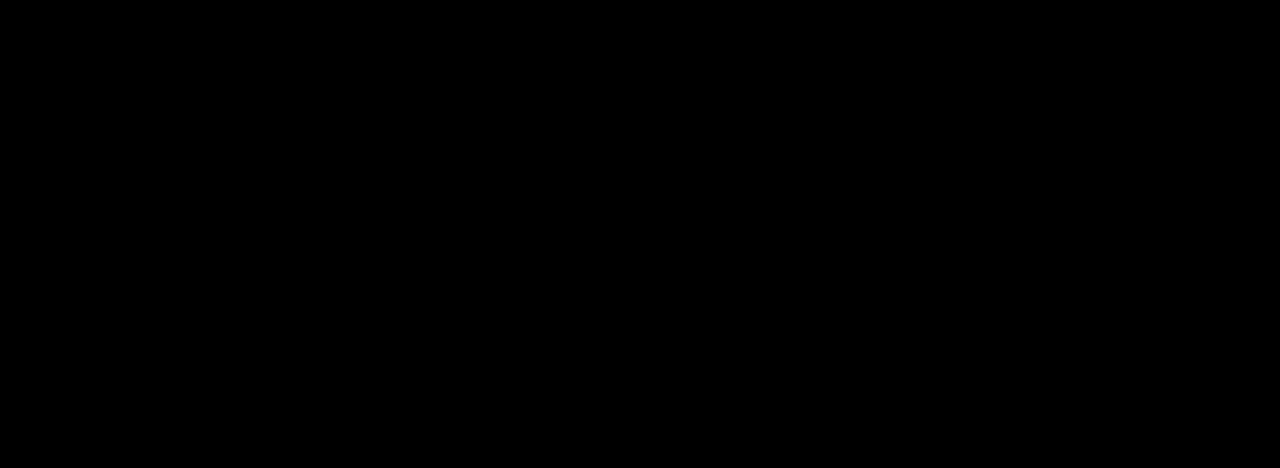
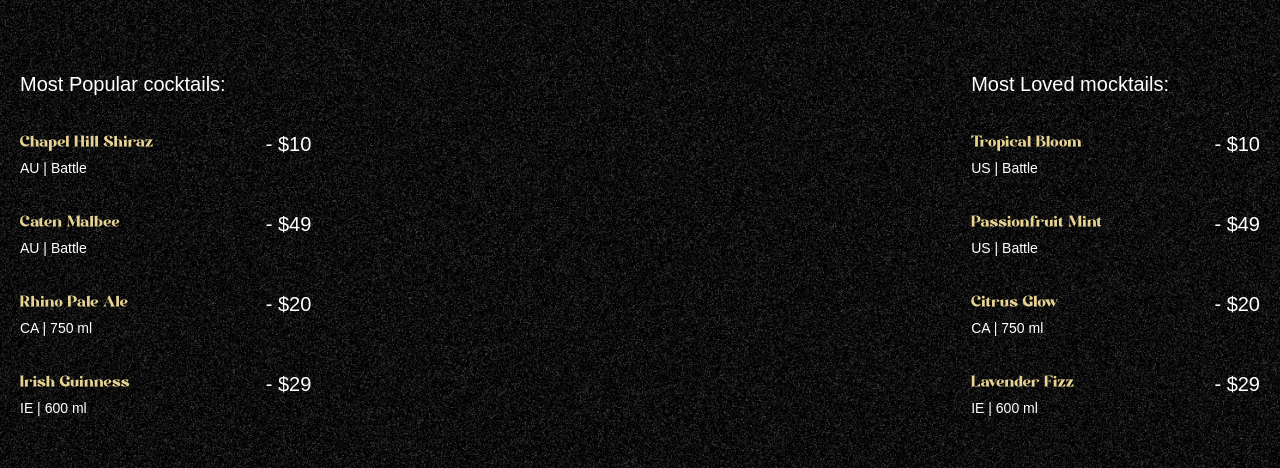
Before and after one commit to Imtiyaz0312/gsap_cocktails, a React (Vite) app: page / in a window 1280 px wide. Shown: the part 890-1358 px from the top of the page. Built offline with nearby package versions, Linux system fonts and the light colour scheme; a web font is replaced by a local one.

Commit message:
Implement Cocktails Section

```diff
--- /dev/null
+++ b/components/Cocktails.jsx
@@ -0,0 +1,73 @@
+import React, { use } from 'react'
+import { cocktailLists, mockTailLists } from '../constants/index.js'
+import { useGSAP } from '@gsap/react'
+import gsap from 'gsap'
+
+
+const Cocktails = () => {
+
+    useGSAP(() => {
+        const parallaxTimeline = gsap.timeline({
+            scrollTrigger: {
+                trigger: '#cocktails',
+                start: 'top 30%',
+                end: 'bottom 80%',
+                scrub: true,
+            }
+        })
+
+        parallaxTimeline.from('#c-left-leaf', {
+            x: -100,
+            y:100
+        })
+        .from('#c-right-leaf', {
+            x: 100,
+            y: 100
+        })
+    })
+
+    return (
+        <>
+            <section id='cocktails' className='noisy'>
+                <img src="/images/cocktail-left-leaf.png" alt="l-leaf" id='c-left-leaf' />
+                <img src="/images/cocktail-right-leaf.png" alt="r-leaf" id='c-right-leaf' />
+
+                <div className="list">
+                    <div className="popular">
+                        <h2>Most Popular cocktails:</h2>
+
+                        <ul>
+                            {cocktailLists.map((drink) => (
+                                <li key={drink.name}>
+                                    <div className="md:me-28">
+                                        <h3>{drink.name}</h3>
+                                        <p>{drink.country} | {drink.detail}</p>
+                                    </div>
+                                    <span>- {drink.price}</span>
+                                </li>
+                            ))}
+                        </ul>
+                    </div>
+
+                    <div className="loved">
+                        <h2>Most Loved mocktails:</h2>
+
+                        <ul>
+                            {mockTailLists.map((drink) => (
+                                <li key={drink.name}>
+                                    <div className="md:me-28">
+                                        <h3>{drink.name}</h3>
+                                        <p>{drink.country} | {drink.detail}</p>
+                                    </div>
+                                    <span>- {drink.price}</span>
+                                </li>
+                            ))}
+                        </ul>
+                    </div>
+                </div>
+            </section>
+        </>
+    )
+}
+
+export default Cocktails
--- a/src/App.jsx
+++ b/src/App.jsx
@@ -2,6 +2,7 @@
 import {ScrollTrigger, SplitText} from 'gsap/all'
 import Navbar from '../components/Navbar'
 import Hero from '../components/Hero'
+import Cocktails from '../components/Cocktails'
 
 gsap.registerPlugin(ScrollTrigger, SplitText)
 const App = () => {
@@ -9,6 +10,7 @@
     <main>
       <Navbar />
       <Hero />
+      <Cocktails />
     </main>
   )
 }
```
